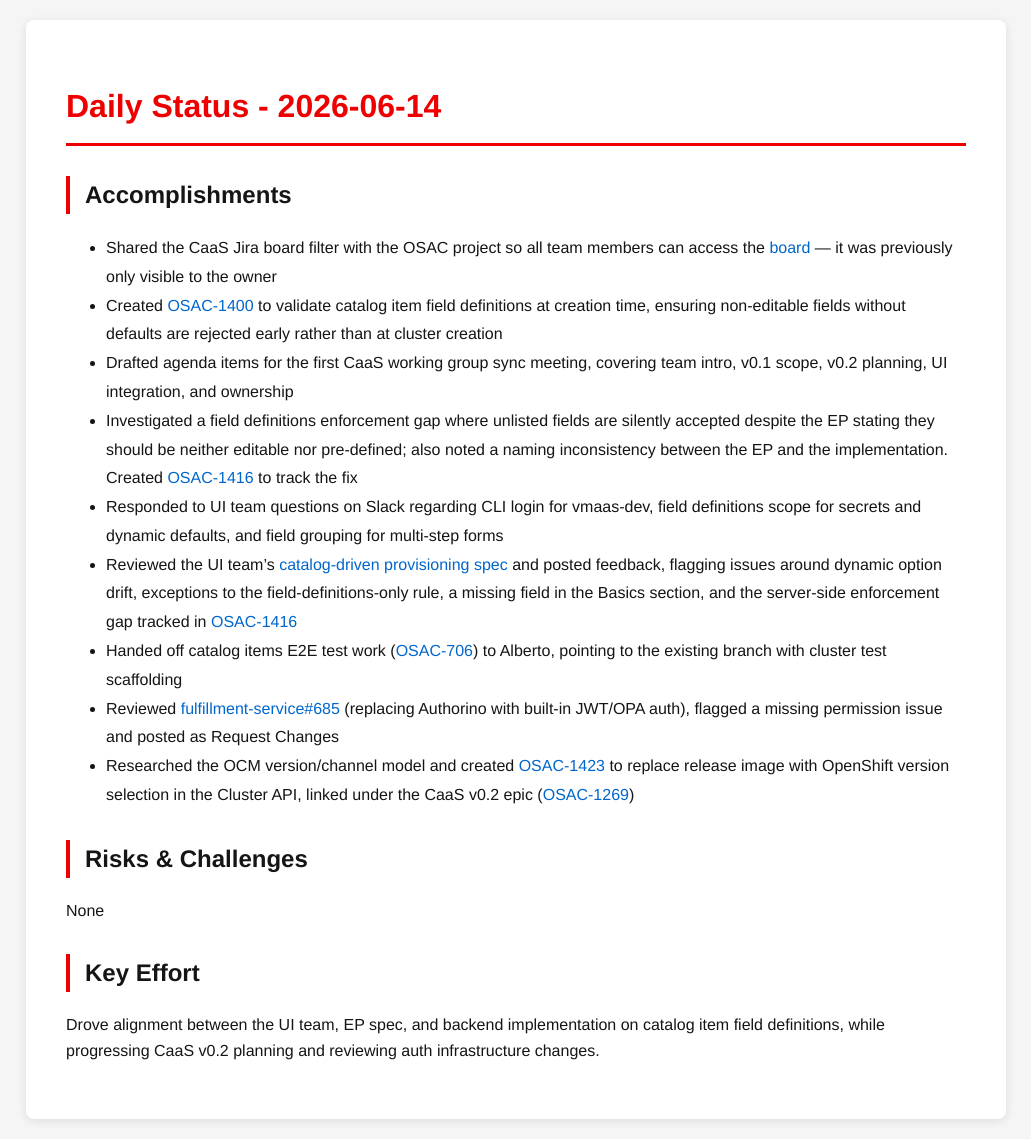
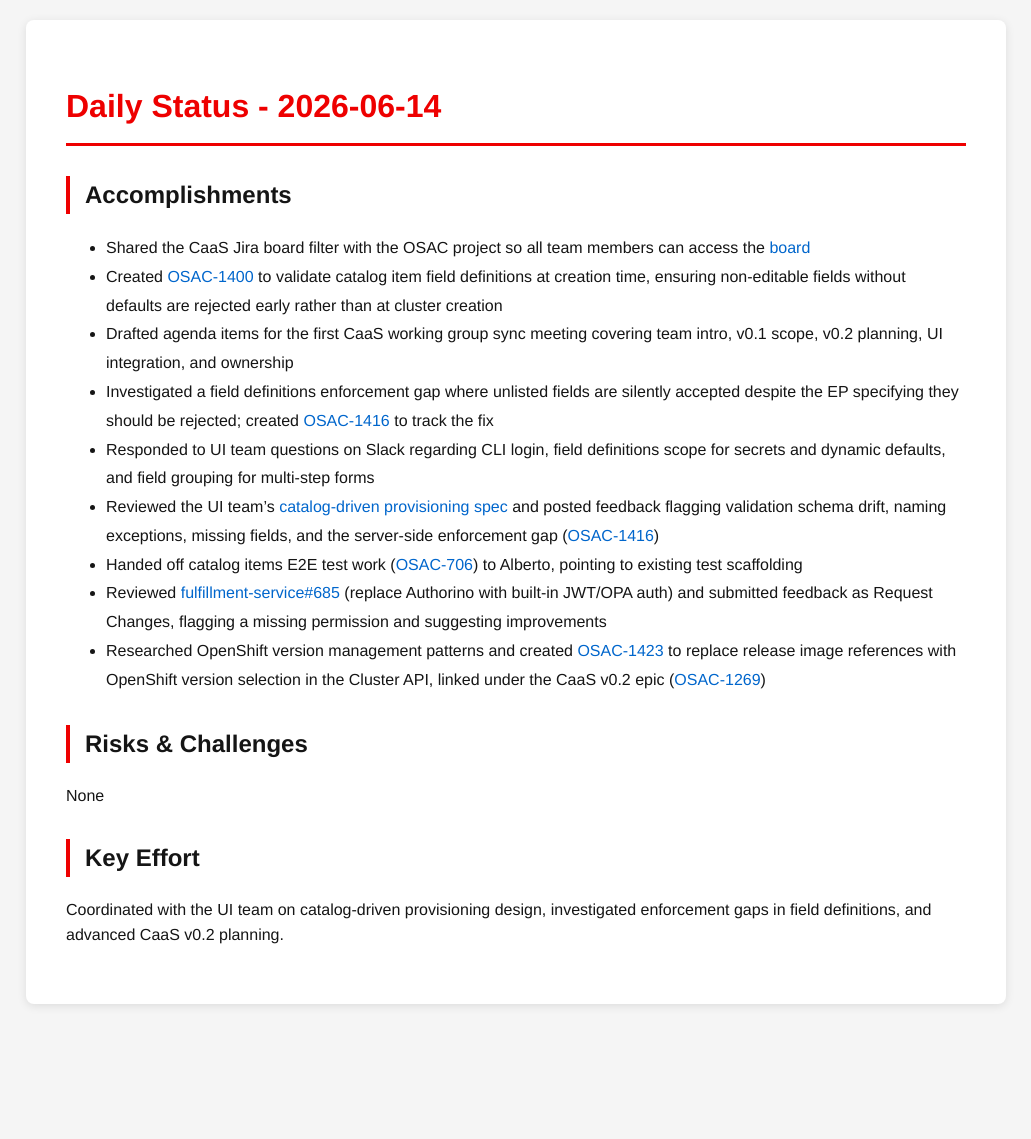
Before and after one commit to tzvatot/daily-status, a Jekyll site: the page built from 2026-06-14.md, in a window 1280 px wide. Shown: the whole page, without its empty margins (124-1155 px from the left). Built offline with Jekyll 4.4.1, drawn with Linux system fonts in a browser that asks for light colours; after the commit the page ends 1024 px from its top, so only the background shows below that.

Commit message:
Daily status update - 2026-06-14

```diff
--- a/2026-06-14.md
+++ b/2026-06-14.md
@@ -7,18 +7,18 @@
 # Daily Status - 2026-06-14
 
 ## Accomplishments
-- Shared the CaaS Jira board filter with the OSAC project so all team members can access the [board](https://redhat.atlassian.net/jira/software/c/projects/OSAC/boards/12411) — it was previously only visible to the owner
+- Shared the CaaS Jira board filter with the OSAC project so all team members can access the [board](https://redhat.atlassian.net/jira/software/c/projects/OSAC/boards/12411)
 - Created [OSAC-1400](https://redhat.atlassian.net/browse/OSAC-1400) to validate catalog item field definitions at creation time, ensuring non-editable fields without defaults are rejected early rather than at cluster creation
-- Drafted agenda items for the first CaaS working group sync meeting, covering team intro, v0.1 scope, v0.2 planning, UI integration, and ownership
-- Investigated a field definitions enforcement gap where unlisted fields are silently accepted despite the EP stating they should be neither editable nor pre-defined; also noted a naming inconsistency between the EP and the implementation. Created [OSAC-1416](https://redhat.atlassian.net/browse/OSAC-1416) to track the fix
-- Responded to UI team questions on Slack regarding CLI login for vmaas-dev, field definitions scope for secrets and dynamic defaults, and field grouping for multi-step forms
-- Reviewed the UI team's [catalog-driven provisioning spec](https://gist.github.com/batzionb/d6bb05faf56a1d8e9bf7ee194aa1356f) and posted feedback, flagging issues around dynamic option drift, exceptions to the field-definitions-only rule, a missing field in the Basics section, and the server-side enforcement gap tracked in [OSAC-1416](https://redhat.atlassian.net/browse/OSAC-1416)
-- Handed off catalog items E2E test work ([OSAC-706](https://redhat.atlassian.net/browse/OSAC-706)) to Alberto, pointing to the existing branch with cluster test scaffolding
-- Reviewed [fulfillment-service#685](https://github.com/osac-project/fulfillment-service/pull/685) (replacing Authorino with built-in JWT/OPA auth), flagged a missing permission issue and posted as Request Changes
-- Researched the OCM version/channel model and created [OSAC-1423](https://redhat.atlassian.net/browse/OSAC-1423) to replace release image with OpenShift version selection in the Cluster API, linked under the CaaS v0.2 epic ([OSAC-1269](https://redhat.atlassian.net/browse/OSAC-1269))
+- Drafted agenda items for the first CaaS working group sync meeting covering team intro, v0.1 scope, v0.2 planning, UI integration, and ownership
+- Investigated a field definitions enforcement gap where unlisted fields are silently accepted despite the EP specifying they should be rejected; created [OSAC-1416](https://redhat.atlassian.net/browse/OSAC-1416) to track the fix
+- Responded to UI team questions on Slack regarding CLI login, field definitions scope for secrets and dynamic defaults, and field grouping for multi-step forms
+- Reviewed the UI team's [catalog-driven provisioning spec](https://gist.github.com/batzionb/d6bb05faf56a1d8e9bf7ee194aa1356f) and posted feedback flagging validation schema drift, naming exceptions, missing fields, and the server-side enforcement gap ([OSAC-1416](https://redhat.atlassian.net/browse/OSAC-1416))
+- Handed off catalog items E2E test work ([OSAC-706](https://redhat.atlassian.net/browse/OSAC-706)) to Alberto, pointing to existing test scaffolding
+- Reviewed [fulfillment-service#685](https://github.com/osac-project/fulfillment-service/pull/685) (replace Authorino with built-in JWT/OPA auth) and submitted feedback as Request Changes, flagging a missing permission and suggesting improvements
+- Researched OpenShift version management patterns and created [OSAC-1423](https://redhat.atlassian.net/browse/OSAC-1423) to replace release image references with OpenShift version selection in the Cluster API, linked under the CaaS v0.2 epic ([OSAC-1269](https://redhat.atlassian.net/browse/OSAC-1269))
 
 ## Risks & Challenges
 None
 
 ## Key Effort
-Drove alignment between the UI team, EP spec, and backend implementation on catalog item field definitions, while progressing CaaS v0.2 planning and reviewing auth infrastructure changes.
+Coordinated with the UI team on catalog-driven provisioning design, investigated enforcement gaps in field definitions, and advanced CaaS v0.2 planning.
```
